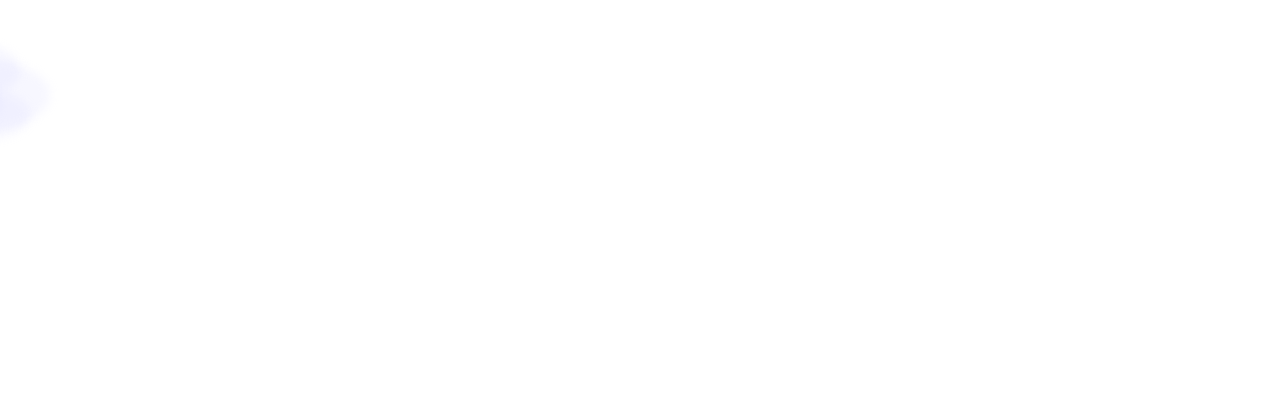
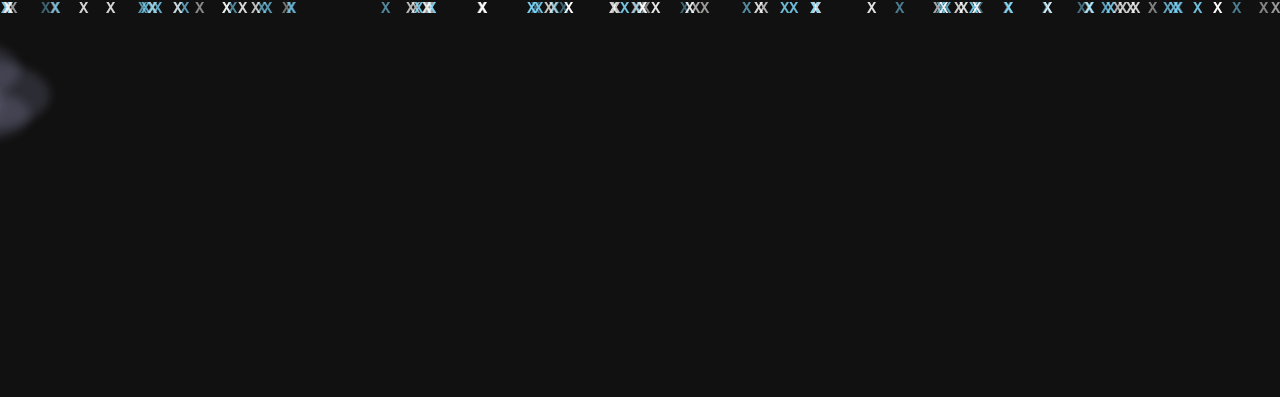
Before and after one commit to DrugFreeInu/Xrai, a plain HTML site: page index.html in a window 1280 px wide. Shown: the top 397 px of the page. Drawn offline with Linux system fonts and the light colour scheme.

Commit message:
Update index.html

```diff
--- a/index.html
+++ b/index.html
@@ -3,38 +3,41 @@
 <head>
 <meta charset="UTF-8">
 <meta name="viewport" content="width=device-width, initial-scale=1.0">
-<title>Rain & Clouds</title>
+<title>Rain & Clouds Overlay</title>
 <style>
-  body {
+  html, body {
     margin: 0;
     padding: 0;
-    height: 100vh;
-    width: 100vw;
-    display: flex;
-    flex-direction: column;
+    height: 100%;
+    width: 100%;
     overflow: hidden;
+    position: relative;
   }
 
   iframe {
+    position: absolute;
+    top: 0;
+    left: 0;
+    width: 100%;
+    height: 100%;
     border: none;
-    flex: 1; /* fills half screen if you want two, or all if one */
-    width: 100%;
   }
 
-  /* Optional: stack one on top of the other */
+  /* Ensure clouds are on top */
   #cloudsFrame {
-    height: 50%; /* adjust as needed */
+    z-index: 2;
+    pointer-events: none; /* allows clicks to pass through clouds if needed */
   }
 
   #rainFrame {
-    height: 50%; /* adjust as needed */
+    z-index: 1;
   }
 </style>
 </head>
 <body>
 
+<iframe id="rainFrame" src="rain.html"></iframe>
 <iframe id="cloudsFrame" src="clouds.html"></iframe>
-<iframe id="rainFrame" src="rain.html"></iframe>
 
 </body>
 </html>
```
